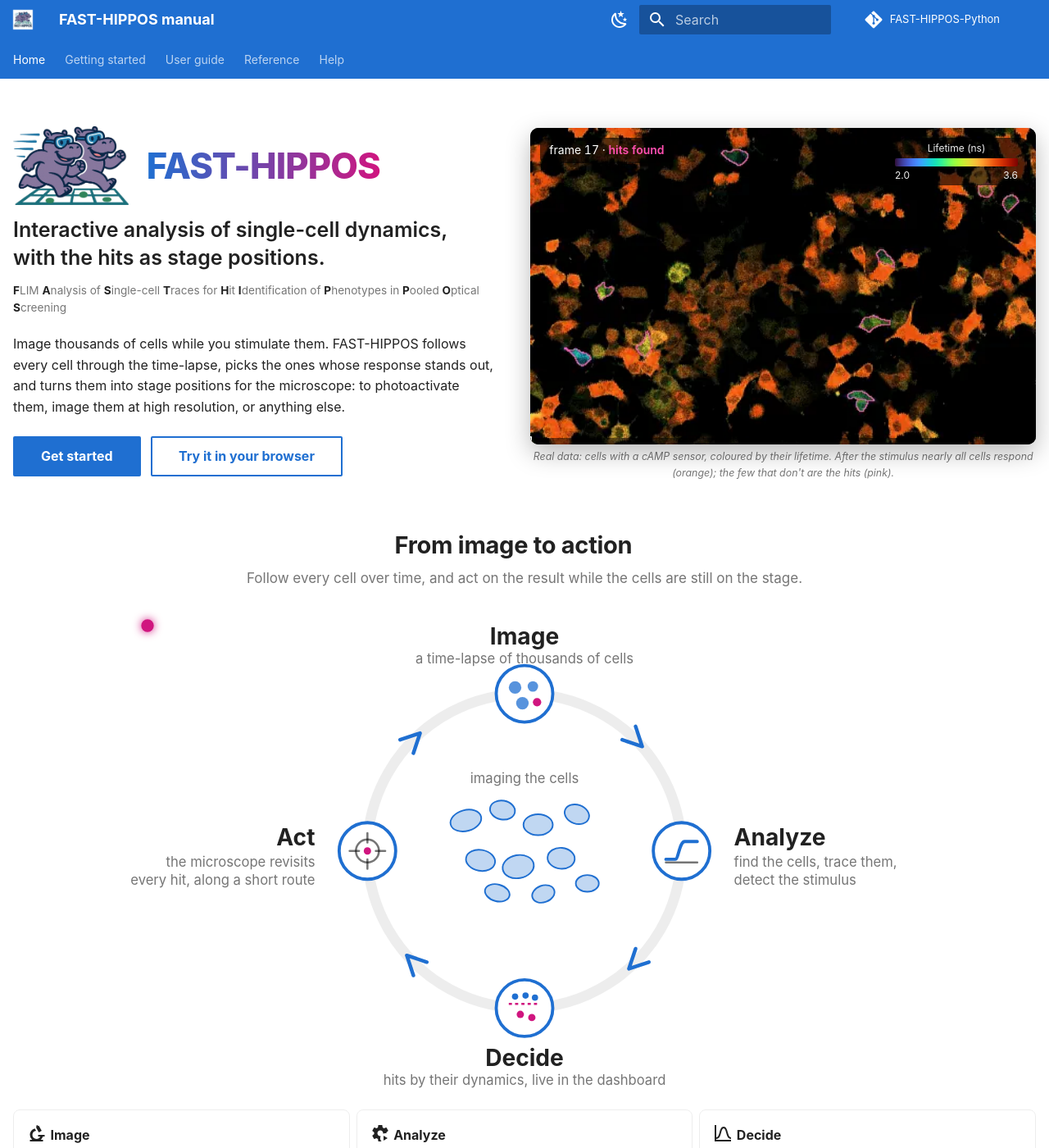
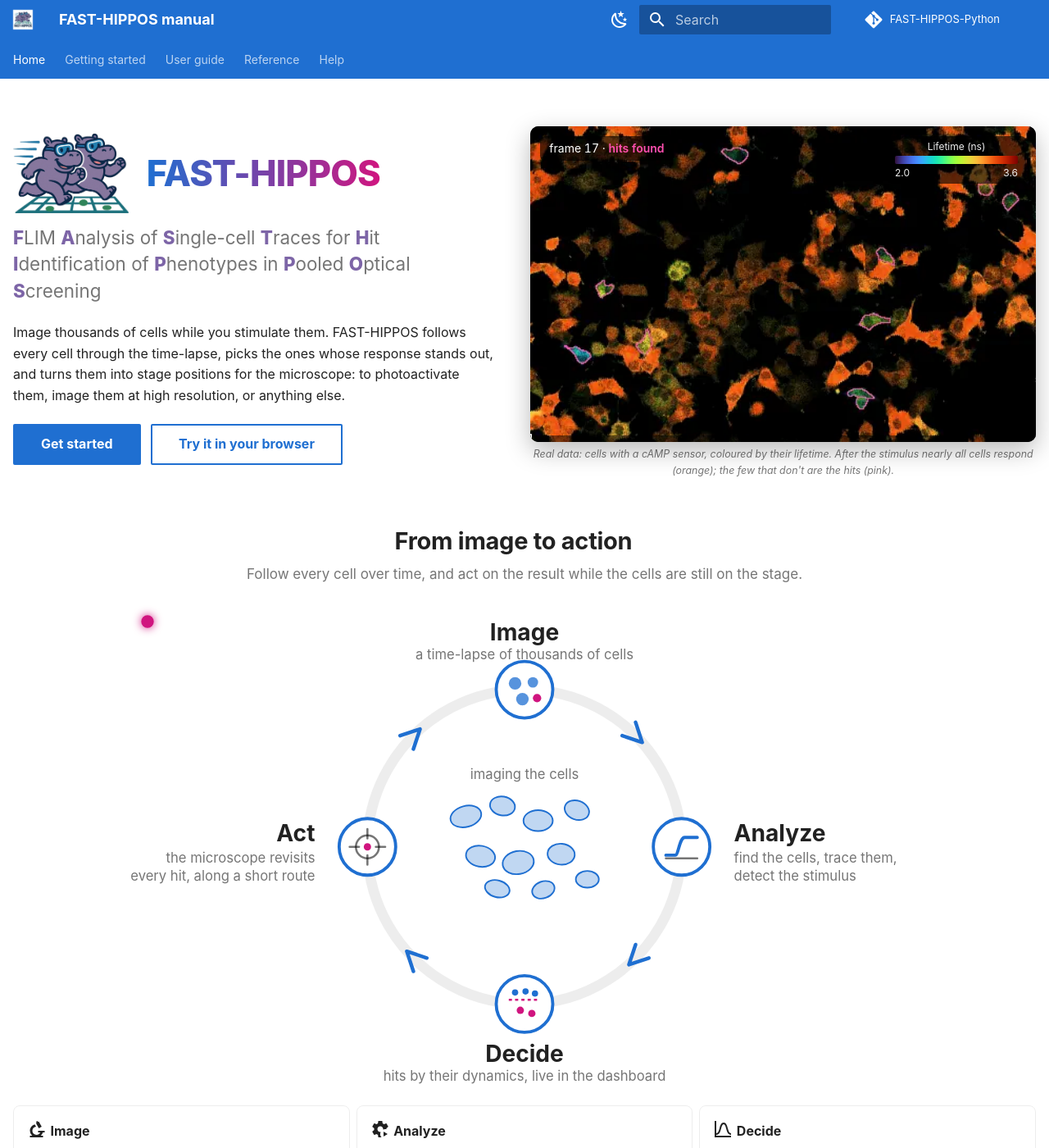
Before and after one commit to Jalink-lab/FAST-HIPPOS-Python, an MkDocs documentation site: the page built from manual/index.md, in a window 1280 px wide and 1400 px high. Shown: the whole window at 82% size. Built offline with MkDocs 1.6.1 and Material for MkDocs 9.7.7, drawn with Linux system fonts in a browser that asks for light colours; comment, search, counter and statistics services are not loaded.

Commit message:
Manual home page: no tagline; the acronym larger, its initials in the purple of the hippos
Co-Authored-By: Claude Opus 5.5 <noreply@anthropic.com>

```diff
--- a/manual/assets/manual.css
+++ b/manual/assets/manual.css
@@ -5,11 +5,13 @@
   --md-primary-fg-color--dark: #1856a3;
   --md-accent-fg-color: #d0157f;
   --fh-hit: #d0157f;
+  --fh-hippo: #7d65a7;
 }
 [data-md-color-scheme="slate"] {
   --md-primary-fg-color: #2a6fc4;
   --md-accent-fg-color: #ff4fb0;
   --fh-hit: #ff4fb0;
+  --fh-hippo: #a493c2;
 }
 
 /* screenshots: a thin frame, so that they stand out from the page */
@@ -59,8 +61,8 @@
 .md-typeset .fh-brand h1 { margin: 0; white-space: nowrap; font-size: clamp(1.7rem, 3.4vw, 2.6rem); }
 .md-typeset .fh-brand img { width: clamp(6rem, 11vw, 9.5rem); }
 .md-typeset .fh-tagline { font-size: 1.25rem; line-height: 1.35; font-weight: 600; margin: 0 0 .6rem; }
-.md-typeset .fh-acronym { font-size: .68rem; color: var(--md-default-fg-color--light); margin: 0 0 1rem; }
-.md-typeset .fh-acronym b { color: var(--md-default-fg-color); }
+.md-typeset .fh-acronym { font-size: 1.12rem; line-height: 1.45; color: var(--md-default-fg-color--light); margin: 0 0 1.1rem; max-width: 30rem; }
+.md-typeset .fh-acronym b { font-weight: 800; color: var(--fh-hippo); }  /* the purple of the hippos in the logo */
 .md-typeset .fh-hero .md-button { margin: .3rem .4rem .2rem 0; }
 .md-typeset .fh-hero-movie { margin: 0; }
 .md-typeset .fh-movie { position: relative; border-radius: 10px; overflow: hidden; background: #000;
--- a/manual/index.md
+++ b/manual/index.md
@@ -10,7 +10,6 @@ hide: [navigation, toc]
 <img class="no-lightbox" src="images/logo_hippos.png" alt="The FAST-HIPPOS logo: two hippos with goggles running over a grid" width="640" height="437">
 <h1 id="fast-hippos">FAST-HIPPOS</h1>
 </div>
-<p class="fh-tagline">Interactive analysis of single-cell dynamics, with the hits as stage positions.</p>
 <p class="fh-acronym"><b>F</b>LIM <b>A</b>nalysis of <b>S</b>ingle-cell <b>T</b>races for <b>H</b>it <b>I</b>dentification of
 <b>P</b>henotypes in <b>P</b>ooled <b>O</b>ptical <b>S</b>creening</p>
 <p>Image thousands of cells while you stimulate them. FAST-HIPPOS follows every cell through the time-lapse, picks the
```
